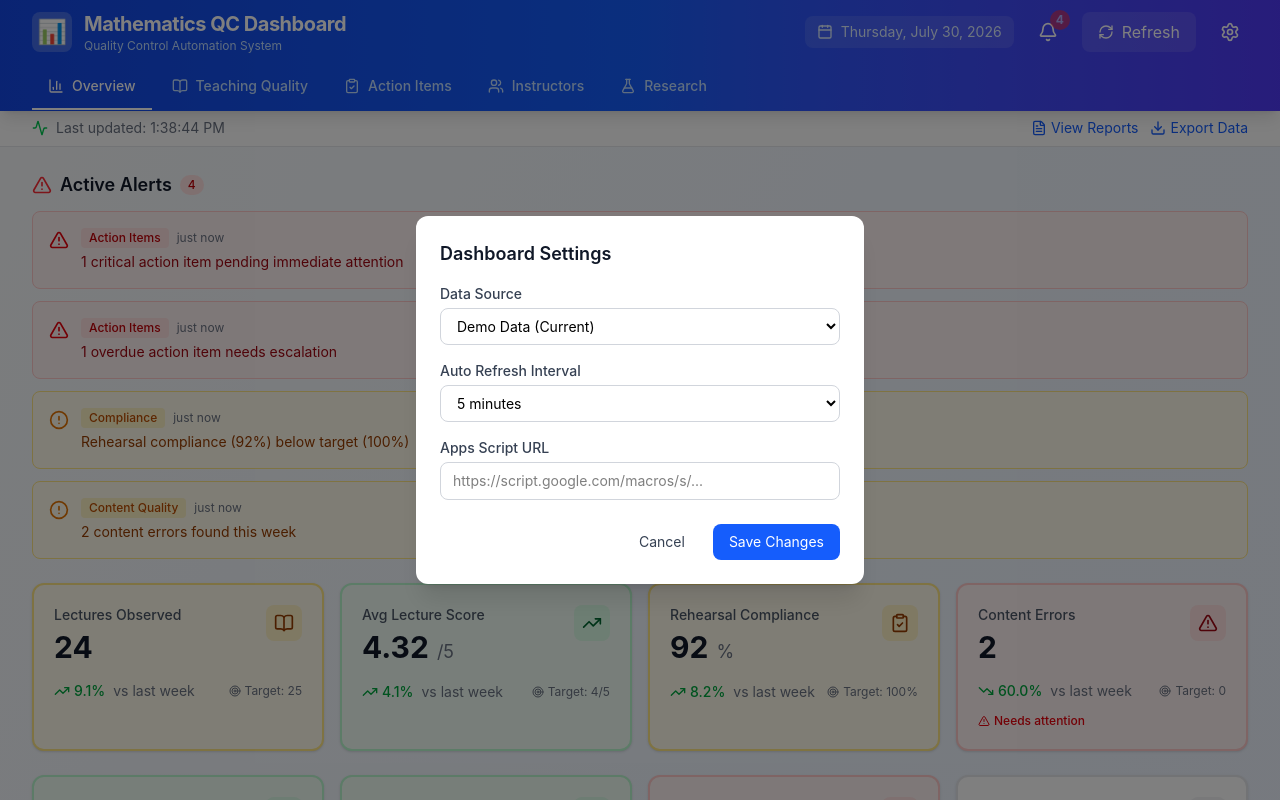
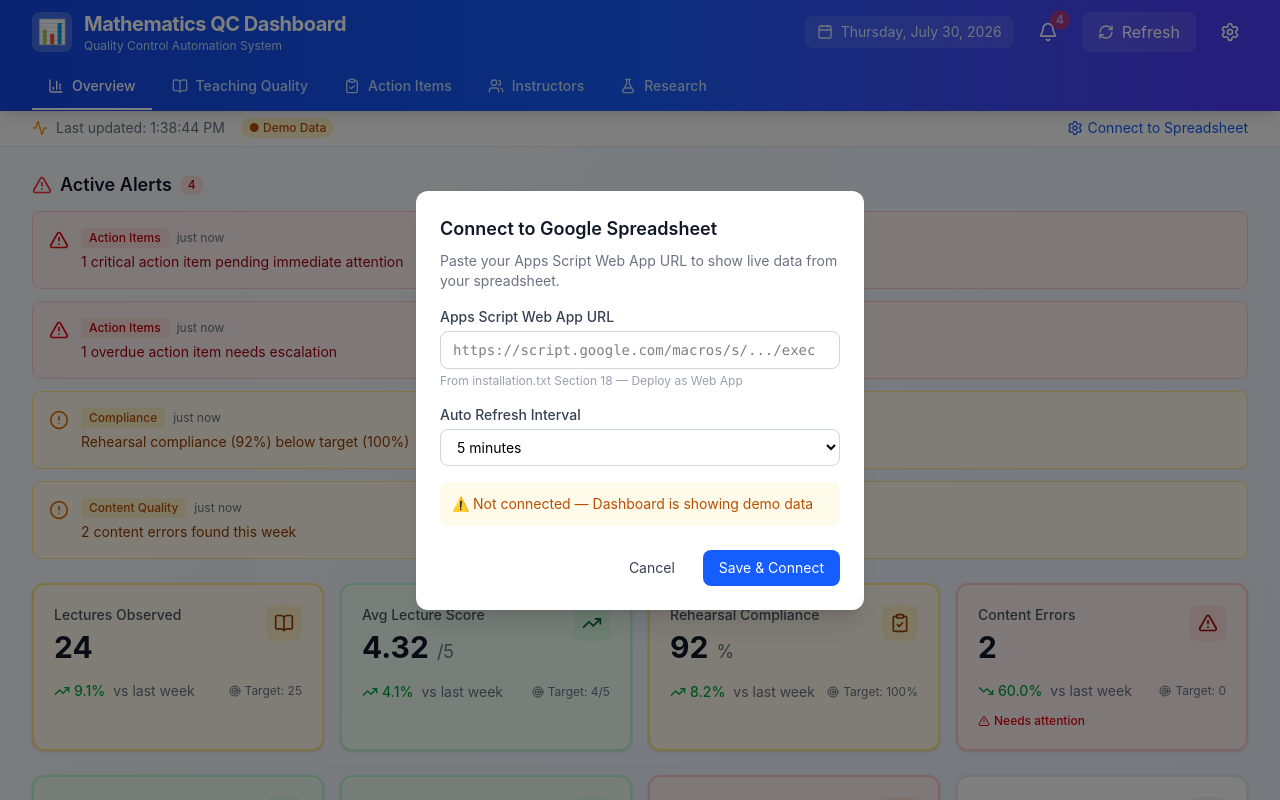
Before and after one commit to maithilrahuljha/Maths-QC-NST, a React (Vite) app: page / in a window 1280 px wide. Both pictures are taken after a click on the button 1230 px from the left and 32 px from the top of the page. Shown: the top 800 px of the page. Built offline with nearby package versions, Linux system fonts and the light colour scheme.

Commit message:
Implement live data fetching and settings update
Refactor App component to fetch live data from API and update settings for API configuration.

```diff
--- a/src/App.tsx
+++ b/src/App.tsx
@@ -1,7 +1,6 @@
 import { useState, useEffect } from 'react';
 import {
   RefreshCw,
-  Download,
   Settings,
   Bell,
   BookOpen,
@@ -30,6 +29,7 @@ import { InstructorTable } from './components/InstructorTable';
 // Data
 import { mockDashboardData, mockInstructorData, mockScoreDistribution } from './data/mockData';
 import { DashboardData } from './types';
+import { isApiConfigured, fetchLiveData, transformApiData, getApiUrl, setApiUrl, getRefreshInterval, setRefreshInterval } from './api';
 
 function App() {
   const [data, setData] = useState<DashboardData>(mockDashboardData);
@@ -37,23 +37,46 @@ function App() {
   const [lastRefresh, setLastRefresh] = useState(new Date());
   const [activeTab, setActiveTab] = useState('overview');
   const [showSettings, setShowSettings] = useState(false);
+  const [dataSource, setDataSource] = useState<'live' | 'demo'>(isApiConfigured() ? 'live' : 'demo');
+  const [apiUrlInput, setApiUrlInput] = useState(getApiUrl());
+  const [refreshMinutes, setRefreshMinutes] = useState(getRefreshInterval());
+  const [connectionError, setConnectionError] = useState('');
 
-  // Simulate data refresh
+  // Fetch data — tries live API first, falls back to demo
   const refreshData = async () => {
     setIsLoading(true);
-    // Simulate API call
-    await new Promise(resolve => setTimeout(resolve, 1000));
-    setData({
-      ...mockDashboardData,
-      lastUpdated: new Date().toISOString()
-    });
+    setConnectionError('');
+
+    try {
+      if (isApiConfigured()) {
+        const apiData = await fetchLiveData();
+        const transformed = transformApiData(apiData);
+        setData(transformed as DashboardData);
+        setDataSource('live');
+      } else {
+        setData({ ...mockDashboardData, lastUpdated: new Date().toISOString() });
+        setDataSource('demo');
+      }
+    } catch (err: any) {
+      console.warn('API fetch failed, using demo data:', err.message);
+      setConnectionError(err.message);
+      setData({ ...mockDashboardData, lastUpdated: new Date().toISOString() });
+      setDataSource('demo');
+    }
+
     setLastRefresh(new Date());
     setIsLoading(false);
   };
 
-  // Auto-refresh every 5 minutes
+  // Load data on first render
   useEffect(() => {
-    const interval = setInterval(refreshData, 5 * 60 * 1000);
+    refreshData();
+  }, []);
+
+  // Auto-refresh
+  useEffect(() => {
+    const ms = getRefreshInterval() * 60 * 1000;
+    const interval = setInterval(refreshData, ms);
     return () => clearInterval(interval);
   }, []);
 
@@ -154,27 +177,32 @@ function App() {
 
       {/* Last Updated Banner */}
       <div className="bg-white border-b border-gray-200 py-2">
-        <div className="max-w-7xl mx-auto px-4 sm:px-6 lg:px-8 flex items-center justify-between">
-          <div className="flex items-center gap-2 text-sm text-gray-500">
-            <Activity className="w-4 h-4 text-green-500" />
-            <span>Last updated: {safeFormatTime(lastRefresh)}</span>
+        <div className="max-w-7xl mx-auto px-4 sm:px-6 lg:px-8 flex items-center justify-between flex-wrap gap-2">
+          <div className="flex items-center gap-4 text-sm text-gray-500">
+            <div className="flex items-center gap-2">
+              <Activity className={`w-4 h-4 ${dataSource === 'live' ? 'text-green-500' : 'text-amber-500'}`} />
+              <span>Last updated: {safeFormatTime(lastRefresh)}</span>
+            </div>
+            <span className={`px-2 py-0.5 rounded-full text-xs font-medium ${
+              dataSource === 'live'
+                ? 'bg-green-100 text-green-700'
+                : 'bg-amber-100 text-amber-700'
+            }`}>
+              {dataSource === 'live' ? '● Live Data' : '● Demo Data'}
+            </span>
+            {connectionError && (
+              <span className="text-xs text-red-500">Connection failed</span>
+            )}
           </div>
-          <div className="flex items-center gap-3">
-            <a
-              href="#"
+          {dataSource === 'demo' && !isApiConfigured() && (
+            <button
+              onClick={() => setShowSettings(true)}
               className="text-sm text-blue-600 hover:text-blue-700 flex items-center gap-1"
             >
-              <FileText className="w-4 h-4" />
-              View Reports
-            </a>
-            <a
-              href="#"
-              className="text-sm text-blue-600 hover:text-blue-700 flex items-center gap-1"
-            >
-              <Download className="w-4 h-4" />
-              Export Data
-            </a>
-          </div>
+              <Settings className="w-4 h-4" />
+              Connect to Spreadsheet
+            </button>
+          )}
         </div>
       </div>
 
@@ -444,45 +472,62 @@ function App() {
       {showSettings && (
         <div className="fixed inset-0 bg-black/50 flex items-center justify-center z-50" onClick={() => setShowSettings(false)}>
           <div className="bg-white rounded-xl shadow-xl max-w-md w-full mx-4 p-6" onClick={e => e.stopPropagation()}>
-            <h3 className="text-lg font-semibold text-gray-900 mb-4">Dashboard Settings</h3>
+            <h3 className="text-lg font-semibold text-gray-900 mb-2">Connect to Google Spreadsheet</h3>
+            <p className="text-sm text-gray-500 mb-4">Paste your Apps Script Web App URL to show live data from your spreadsheet.</p>
             <div className="space-y-4">
               <div>
-                <label className="block text-sm font-medium text-gray-700 mb-1">Data Source</label>
-                <select className="w-full border border-gray-300 rounded-lg px-3 py-2 text-sm">
-                  <option>Demo Data (Current)</option>
-                  <option>Google Sheets API</option>
-                </select>
+                <label className="block text-sm font-medium text-gray-700 mb-1">Apps Script Web App URL</label>
+                <input
+                  type="text"
+                  value={apiUrlInput}
+                  onChange={e => setApiUrlInput(e.target.value)}
+                  placeholder="https://script.google.com/macros/s/.../exec"
+                  className="w-full border border-gray-300 rounded-lg px-3 py-2 text-sm font-mono"
+                />
+                <p className="text-xs text-gray-400 mt-1">From installation.txt Section 18 — Deploy as Web App</p>
               </div>
               <div>
                 <label className="block text-sm font-medium text-gray-700 mb-1">Auto Refresh Interval</label>
-                <select className="w-full border border-gray-300 rounded-lg px-3 py-2 text-sm">
-                  <option>5 minutes</option>
-                  <option>10 minutes</option>
-                  <option>15 minutes</option>
-                  <option>30 minutes</option>
+                <select
+                  value={refreshMinutes}
+                  onChange={e => setRefreshMinutes(parseInt(e.target.value))}
+                  className="w-full border border-gray-300 rounded-lg px-3 py-2 text-sm"
+                >
+                  <option value="1">1 minute</option>
+                  <option value="5">5 minutes</option>
+                  <option value="10">10 minutes</option>
+                  <option value="15">15 minutes</option>
+                  <option value="30">30 minutes</option>
                 </select>
               </div>
-              <div>
-                <label className="block text-sm font-medium text-gray-700 mb-1">Apps Script URL</label>
-                <input
-                  type="text"
-                  placeholder="https://script.google.com/macros/s/..."
-                  className="w-full border border-gray-300 rounded-lg px-3 py-2 text-sm"
-                />
+              <div className={`p-3 rounded-lg text-sm ${
+                isApiConfigured() ? 'bg-green-50 text-green-700' : 'bg-amber-50 text-amber-700'
+              }`}>
+                {isApiConfigured()
+                  ? '✅ Connected — Dashboard is showing live spreadsheet data'
+                  : '⚠️ Not connected — Dashboard is showing demo data'}
               </div>
             </div>
             <div className="flex justify-end gap-3 mt-6">
               <button
-                onClick={() => setShowSettings(false)}
+                onClick={() => { setApiUrlInput(getApiUrl()); setShowSettings(false); }}
                 className="px-4 py-2 text-sm text-gray-700 hover:bg-gray-100 rounded-lg transition-colors"
               >
                 Cancel
               </button>
+              {isApiConfigured() && (
+                <button
+                  onClick={() => { setApiUrl(''); setApiUrlInput(''); setConnectionError(''); refreshData(); }}
+                  className="px-4 py-2 text-sm text-red-600 hover:bg-red-50 rounded-lg transition-colors"
+                >
+                  Disconnect
+                </button>
+              )}
               <button
-                onClick={() => setShowSettings(false)}
+                onClick={() => { setApiUrl(apiUrlInput); setRefreshInterval(refreshMinutes); setShowSettings(false); refreshData(); }}
                 className="px-4 py-2 text-sm bg-blue-600 text-white rounded-lg hover:bg-blue-700 transition-colors"
               >
-                Save Changes
+                Save & Connect
               </button>
             </div>
           </div>
```
